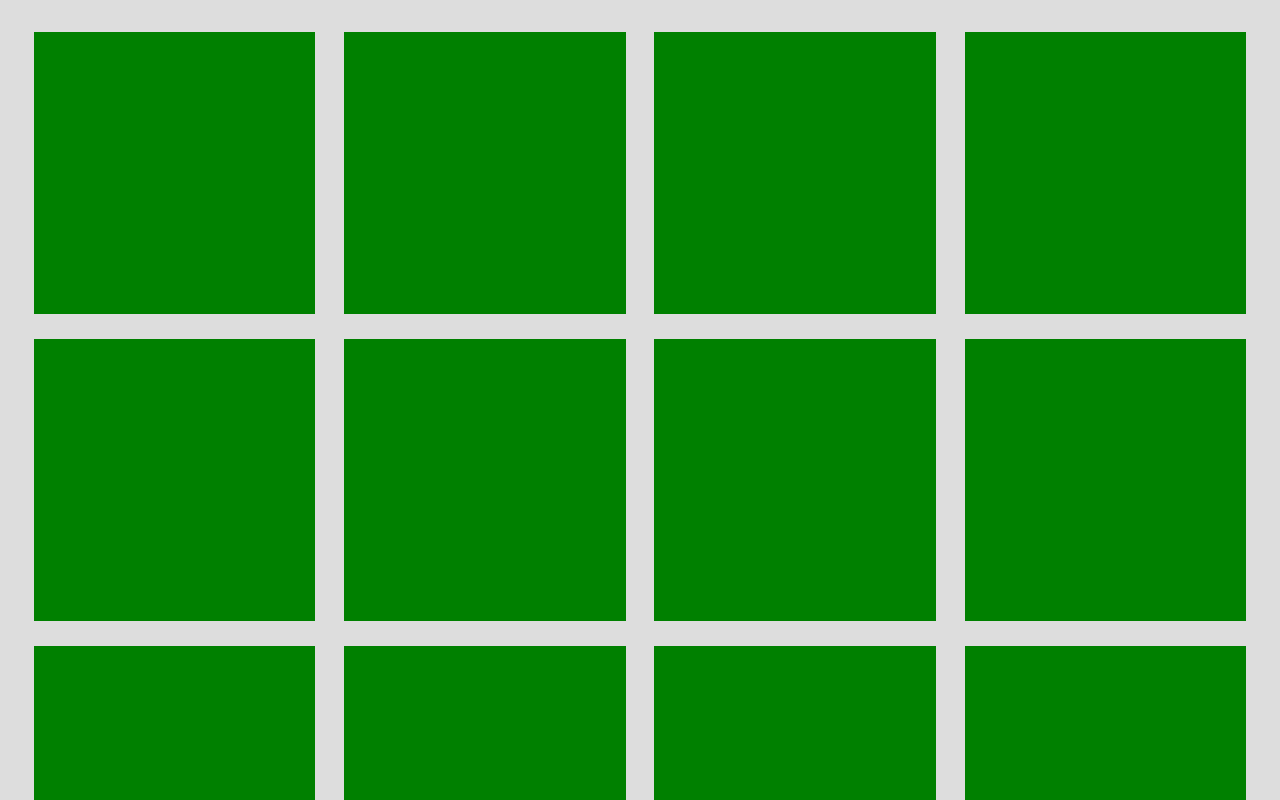
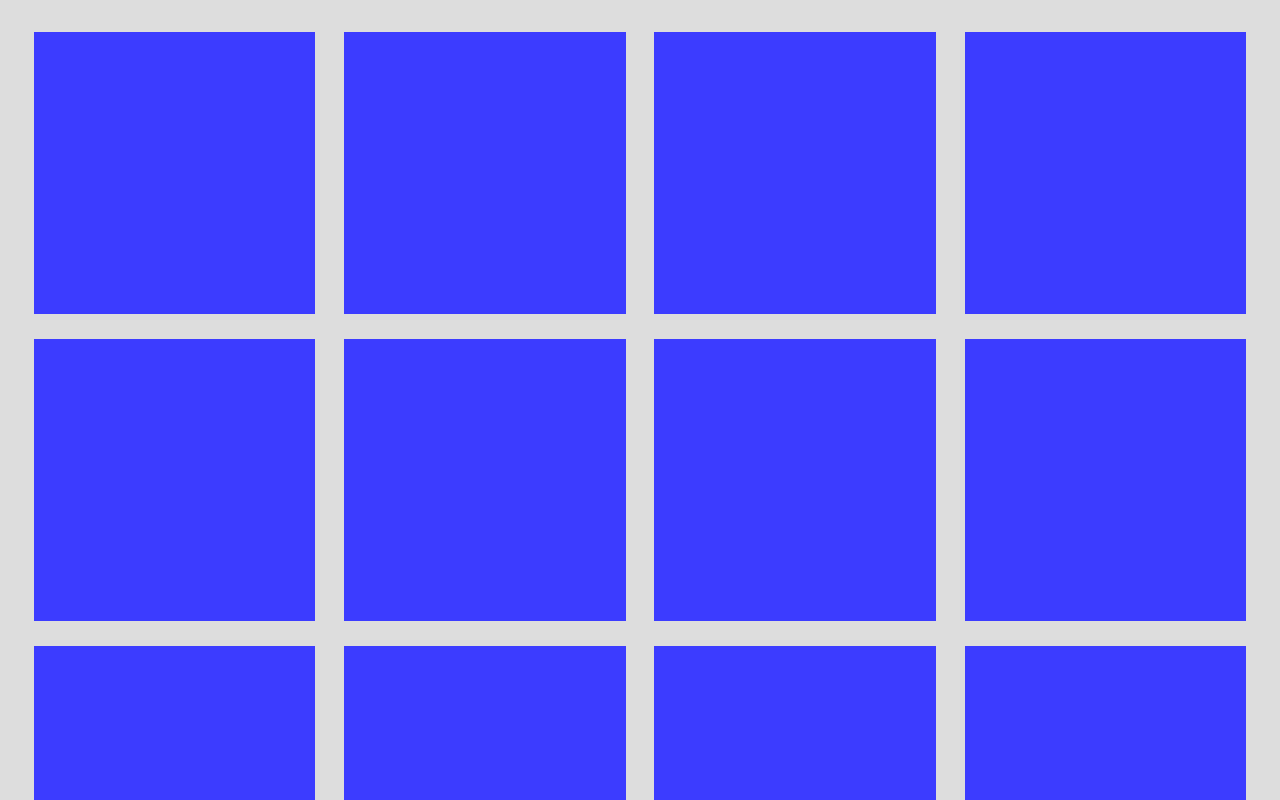
Before and after one commit to CMFrandsen/memoryapp, a plain HTML site: page index.html in a window 1280 px wide. Both pictures are taken after a click on the button "start spillet". Shown: the top 800 px of the page. Drawn offline with Linux system fonts and the light colour scheme.

Commit message:
Update style.css

```diff
--- a/style.css
+++ b/style.css
@@ -65,7 +65,7 @@ display: inline-block;
   top: 0;
 }
 .front {
-  background-color: green;
+  background-color: rgb(60,60,255);
   /* background: url('icon.svg');*/
   background-size: cover;
   backface-visibility: hidden;
```
